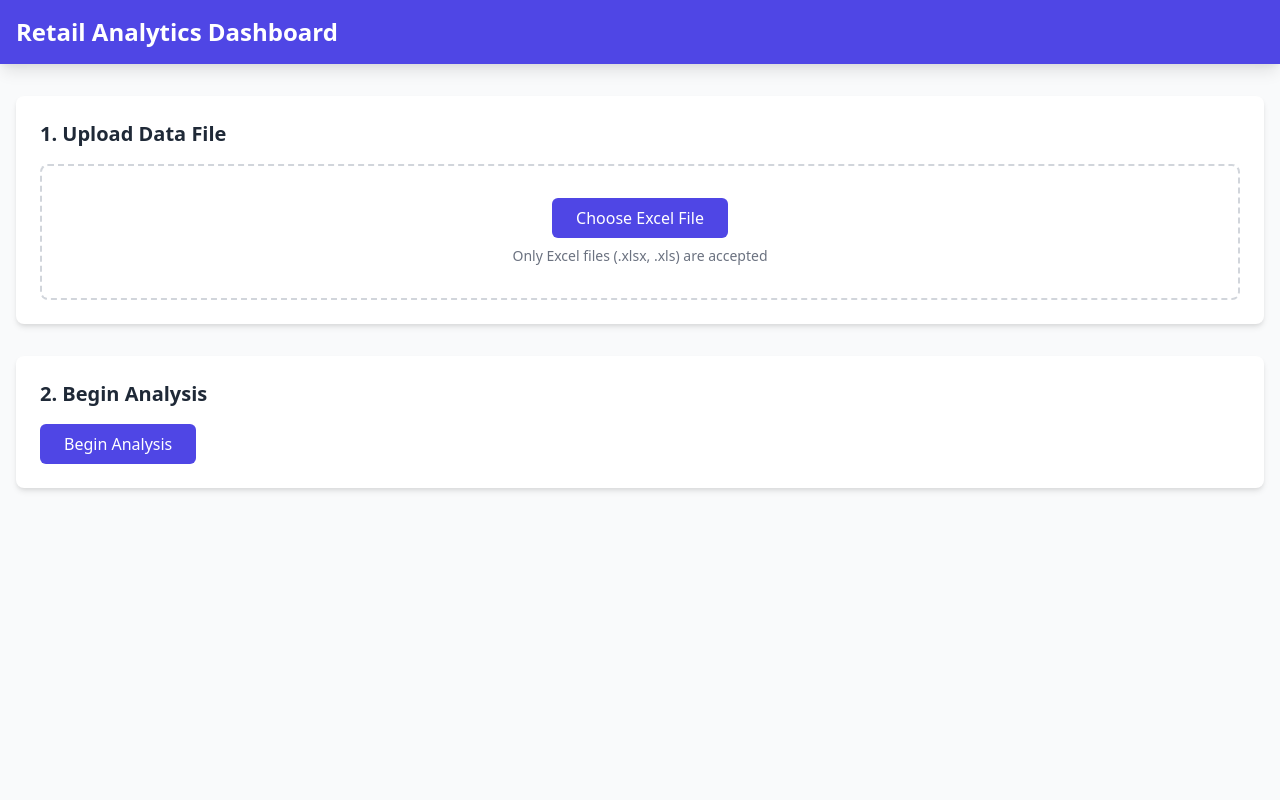
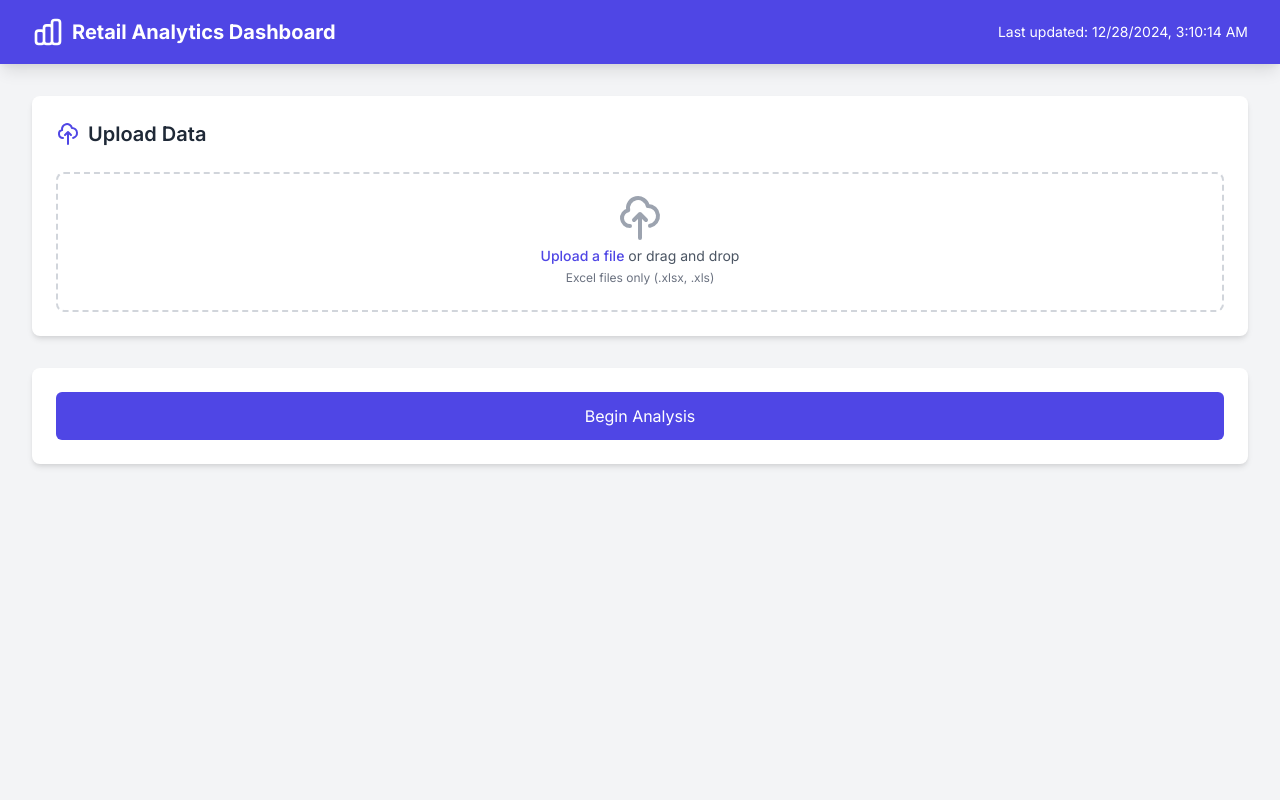
Before and after one commit to verticleagents/verticals-demo, a Flask app: page / in a window 1280 px wide. Run offline with Flask 3, Linux system fonts and the light colour scheme; some libraries are stand-ins or nearby versions.

Commit message:
Update upload.html

```diff
--- a/templates/upload.html
+++ b/templates/upload.html
@@ -7,62 +7,116 @@
     <script src="https://cdnjs.cloudflare.com/ajax/libs/jquery/3.6.0/jquery.min.js"></script>
     <script src="https://cdnjs.cloudflare.com/ajax/libs/Chart.js/3.7.0/chart.min.js"></script>
     <link href="https://cdnjs.cloudflare.com/ajax/libs/tailwindcss/2.2.19/tailwind.min.css" rel="stylesheet">
+    <link href="https://fonts.googleapis.com/css2?family=Inter:wght@400;500;600;700&display=swap" rel="stylesheet">
+    <style>
+        body {
+            font-family: 'Inter', sans-serif;
+            background-color: #f3f4f6;
+        }
+        .dashboard-card {
+            transition: all 0.3s ease;
+        }
+        .dashboard-card:hover {
+            transform: translateY(-2px);
+            box-shadow: 0 4px 6px -1px rgba(0, 0, 0, 0.1), 0 2px 4px -1px rgba(0, 0, 0, 0.06);
+        }
+        .loading-spinner {
+            border: 3px solid #f3f3f3;
+            border-radius: 50%;
+            border-top: 3px solid #3498db;
+            width: 20px;
+            height: 20px;
+            animation: spin 1s linear infinite;
+        }
+        @keyframes spin {
+            0% { transform: rotate(0deg); }
+            100% { transform: rotate(360deg); }
+        }
+        .chart-container {
+            position: relative;
+            height: 300px;
+            width: 100%;
+        }
+    </style>
 </head>
-<body class="bg-gray-50 min-h-screen">
+<body>
+    <!-- Top Navigation -->
     <nav class="bg-indigo-600 shadow-lg">
-        <div class="max-w-7xl mx-auto px-4 py-4">
-            <h1 class="text-white text-2xl font-semibold">Retail Analytics Dashboard</h1>
+        <div class="max-w-7xl mx-auto px-4 sm:px-6 lg:px-8">
+            <div class="flex justify-between items-center h-16">
+                <div class="flex items-center">
+                    <svg class="h-8 w-8 text-white" fill="none" viewBox="0 0 24 24" stroke="currentColor">
+                        <path stroke-linecap="round" stroke-linejoin="round" stroke-width="2" d="M9 19v-6a2 2 0 00-2-2H5a2 2 0 00-2 2v6a2 2 0 002 2h2a2 2 0 002-2zm0 0V9a2 2 0 012-2h2a2 2 0 012 2v10m-6 0a2 2 0 002 2h2a2 2 0 002-2m0 0V5a2 2 0 012-2h2a2 2 0 012 2v14a2 2 0 01-2 2h-2a2 2 0 01-2-2z"/>
+                    </svg>
+                    <h1 class="ml-2 text-xl font-bold text-white">Retail Analytics Dashboard</h1>
+                </div>
+                <div class="text-white text-sm" id="lastUpdated"></div>
+            </div>
         </div>
     </nav>
 
-    <main class="max-w-7xl mx-auto px-4 py-8">
+    <main class="max-w-7xl mx-auto px-4 sm:px-6 lg:px-8 py-8">
         <!-- File Upload Section -->
         <div class="bg-white rounded-lg shadow-md p-6 mb-8">
-            <h2 class="text-xl font-semibold mb-4 text-gray-800">1. Upload Data File</h2>
-            <div class="border-2 border-dashed border-gray-300 rounded-lg p-8 text-center">
-                <form id="uploadForm" class="space-y-4">
-                    <div class="flex flex-col items-center">
-                        <label class="cursor-pointer bg-indigo-600 text-white px-6 py-2 rounded-md hover:bg-indigo-700 transition-colors">
-                            Choose Excel File
-                            <input type="file" name="file" class="hidden" accept=".xlsx,.xls">
-                        </label>
-                        <p class="text-sm text-gray-500 mt-2">Only Excel files (.xlsx, .xls) are accepted</p>
+            <div class="flex items-center mb-6">
+                <svg class="h-6 w-6 text-indigo-600 mr-2" fill="none" viewBox="0 0 24 24" stroke="currentColor">
+                    <path stroke-linecap="round" stroke-linejoin="round" stroke-width="2" d="M7 16a4 4 0 01-.88-7.903A5 5 0 1115.9 6L16 6a5 5 0 011 9.9M15 13l-3-3m0 0l-3 3m3-3v12"/>
+                </svg>
+                <h2 class="text-xl font-semibold text-gray-800">Upload Data</h2>
+            </div>
+            <form id="uploadForm" class="space-y-4">
+                <div class="flex justify-center px-6 pt-5 pb-6 border-2 border-gray-300 border-dashed rounded-lg">
+                    <div class="space-y-1 text-center">
+                        <svg class="mx-auto h-12 w-12 text-gray-400" fill="none" viewBox="0 0 24 24" stroke="currentColor">
+                            <path stroke-linecap="round" stroke-linejoin="round" stroke-width="2" d="M7 16a4 4 0 01-.88-7.903A5 5 0 1115.9 6L16 6a5 5 0 011 9.9M15 13l-3-3m0 0l-3 3m3-3v12"/>
+                        </svg>
+                        <div class="flex text-sm text-gray-600">
+                            <label class="relative cursor-pointer bg-white rounded-md font-medium text-indigo-600 hover:text-indigo-500">
+                                <span>Upload a file</span>
+                                <input type="file" name="file" class="sr-only" accept=".xlsx,.xls">
+                            </label>
+                            <p class="pl-1">or drag and drop</p>
+                        </div>
+                        <p class="text-xs text-gray-500">Excel files only (.xlsx, .xls)</p>
                     </div>
-                </form>
-                <div id="uploadStatus" class="mt-4 hidden">
-                    <div class="flex items-center justify-center text-sm">
-                        <span class="text-green-600">File uploaded successfully!</span>
-                    </div>
+                </div>
+            </form>
+            <div id="uploadStatus" class="mt-4 hidden">
+                <div class="flex items-center justify-center text-sm text-green-600">
+                    <svg class="h-5 w-5 mr-2" fill="none" viewBox="0 0 24 24" stroke="currentColor">
+                        <path stroke-linecap="round" stroke-linejoin="round" stroke-width="2" d="M5 13l4 4L19 7"/>
+                    </svg>
+                    File uploaded successfully!
                 </div>
             </div>
         </div>
 
-        <!-- Analysis Section -->
+        <!-- Analysis Button -->
         <div class="bg-white rounded-lg shadow-md p-6 mb-8">
-            <h2 class="text-xl font-semibold mb-4 text-gray-800">2. Begin Analysis</h2>
-            <button id="analyzeBtn" class="bg-indigo-600 text-white px-6 py-2 rounded-md hover:bg-indigo-700 transition-colors disabled:bg-gray-400" disabled>
-                Begin Analysis
+            <button id="analyzeBtn" class="w-full bg-indigo-600 text-white px-6 py-3 rounded-md hover:bg-indigo-700 transition-colors disabled:bg-gray-400 disabled:cursor-not-allowed flex items-center justify-center" disabled>
+                <span>Begin Analysis</span>
+                <div class="loading-spinner ml-2 hidden"></div>
             </button>
-            <div id="analysisStatus" class="mt-4 hidden">
-                <div class="animate-pulse flex space-x-4">
-                    <div class="flex-1 space-y-4 py-1">
-                        <div class="h-4 bg-gray-200 rounded w-3/4"></div>
-                    </div>
-                </div>
-            </div>
         </div>
 
         <!-- Results Section -->
         <div id="resultsSection" class="hidden">
-            <h2 class="text-xl font-semibold mb-4 text-gray-800">3. Analysis Results</h2>
-            <div id="chartsContainer" class="grid grid-cols-1 md:grid-cols-2 gap-6">
-                <!-- Charts will be dynamically added here -->
+            <!-- Quick Stats -->
+            <div class="grid grid-cols-1 md:grid-cols-2 lg:grid-cols-4 gap-6 mb-8">
+                <!-- Quick stat cards will be added here -->
+            </div>
+
+            <!-- Charts Grid -->
+            <div id="chartsContainer" class="grid grid-cols-1 lg:grid-cols-2 gap-6">
+                <!-- Charts will be added here -->
             </div>
         </div>
     </main>
 
     <script>
         $(document).ready(function() {
+            updateLastUpdated();
+
             $('input[type="file"]').change(function() {
                 const file = this.files[0];
                 if (file) {
@@ -80,179 +134,154 @@
                             $('#analyzeBtn').prop('disabled', false);
                         },
                         error: function(xhr) {
-                            alert('Error uploading file: ' + xhr.responseJSON.error);
+                            showError('Error uploading file: ' + xhr.responseJSON.error);
                         }
                     });
                 }
             });
 
             $('#analyzeBtn').click(function() {
-                $('#analysisStatus').removeClass('hidden');
-                $(this).prop('disabled', true);
+                const btn = $(this);
+                btn.prop('disabled', true);
+                btn.find('.loading-spinner').removeClass('hidden');
 
                 $.ajax({
                     url: '/begin_analysis',
                     type: 'GET',
                     success: function(response) {
-                        $('#analysisStatus').addClass('hidden');
+                        btn.find('.loading-spinner').addClass('hidden');
                         $('#resultsSection').removeClass('hidden');
                         displayResults(response.results);
+                        updateLastUpdated();
                     },
                     error: function(xhr) {
-                        $('#analysisStatus').addClass('hidden');
-                        $('#analyzeBtn').prop('disabled', false);
-                        alert('Error during analysis: ' + xhr.responseJSON.error);
+                        btn.prop('disabled', false);
+                        btn.find('.loading-spinner').addClass('hidden');
+                        showError('Error during analysis: ' + xhr.responseJSON.error);
                     }
                 });
             });
         });
 
+        function updateLastUpdated() {
+            const now = new Date();
+            $('#lastUpdated').text('Last updated: ' + now.toLocaleString());
+        }
+
+        function showError(message) {
+            alert(message); // You could replace this with a more sophisticated error display
+        }
+
+        function createQuickStatCard(title, value, trend = null) {
+            const trendHtml = trend ? `
+                <div class="flex items-center mt-2">
+                    <span class="text-sm ${trend.startsWith('+') ? 'text-green-500' : 'text-red-500'}">
+                        ${trend}
+                    </span>
+                </div>
+            ` : '';
+
+            return `
+                <div class="bg-white rounded-lg shadow-md p-6 dashboard-card">
+                    <h3 class="text-sm font-medium text-gray-500">${title}</h3>
+                    <p class="text-2xl font-semibold mt-2">${value}</p>
+                    ${trendHtml}
+                </div>
+            `;
+        }
+
         function displayResults(results) {
-            const container = $('#chartsContainer');
-            container.empty();
+            // Quick Stats
+            const statsContainer = $('#resultsSection > div').first();
+            statsContainer.empty();
 
-            // High Value Customers
-            createChart(container, 'High Value Customers', {
-                labels: results.top_customers.map(c => `Customer ${c.customer_id}`),
+            statsContainer.append(createQuickStatCard('High Value Customers', results.high_value_customers_count, '+12%'));
+            statsContainer.append(createQuickStatCard('Churned Customers', results.churned_customers_count, '-5%'));
+            statsContainer.append(createQuickStatCard('Active Stores', results.store_performance_summary.length, '+1'));
+            statsContainer.append(createQuickStatCard('Top Products', results.top_products.length, '+8%'));
+
+            // Charts
+            const chartsContainer = $('#chartsContainer');
+            chartsContainer.empty();
+
+            // Create all charts
+            createChartCard(chartsContainer, 'Customer Segments', 'doughnut', {
+                labels: Object.keys(results.customer_segments),
                 datasets: [{
-                    label: 'Total Spend',
-                    data: results.top_customers.map(c => c.total_spend),
-                    backgroundColor: 'rgba(79, 70, 229, 0.6)',
-                    borderColor: 'rgba(79, 70, 229, 1)'
+                    data: Object.values(results.customer_segments),
+                    backgroundColor: generateColors(Object.keys(results.customer_segments).length)
                 }]
             });
 
-            // Churned Customers
-            createChart(container, 'Churned Customers', {
-                labels: ['Churned Customers'],
-                datasets: [{
-                    label: 'Count',
-                    data: [results.churned_customers_count],
-                    backgroundColor: 'rgba(229, 70, 79, 0.6)',
-                    borderColor: 'rgba(229, 70, 79, 1)'
-                }]
-            });
-
-            // Transactions by Store
-            createChart(container, 'Transactions by Store', {
+            createChartCard(chartsContainer, 'Store Performance', 'bar', {
                 labels: results.store_performance_summary.map(s => s.store_location),
                 datasets: [{
                     label: 'Total Transactions',
                     data: results.store_performance_summary.map(s => s.total_transactions),
-                    backgroundColor: 'rgba(79, 70, 229, 0.6)',
-                    borderColor: 'rgba(79, 70, 229, 1)'
+                    backgroundColor: 'rgba(79, 70, 229, 0.6)'
                 }]
             });
 
-            // Store Ratings vs Transaction Value
-            createChart(container, 'Store Ratings vs Transaction Value', {
-                labels: results.store_performance_summary.map(s => s.store_location),
+            createChartCard(chartsContainer, 'Top Products by Revenue', 'bar', {
+                labels: results.top_products.map(p => p.item_name),
                 datasets: [{
-                    label: 'Average Transaction Value',
-                    data: results.store_performance_summary.map(s => s.avg_transaction_value),
-                    backgroundColor: 'rgba(79, 70, 229, 0.6)',
-                    borderColor: 'rgba(79, 70, 229, 1)'
-                }, {
-                    label: 'Average Rating',
-                    data: results.store_performance_summary.map(s => results.average_ratings_by_store[s.store_location] || 0),
-                    backgroundColor: 'rgba(229, 70, 79, 0.6)',
-                    borderColor: 'rgba(229, 70, 79, 1)'
+                    label: 'Revenue',
+                    data: results.top_products.map(p => p.total_revenue),
+                    backgroundColor: 'rgba(59, 130, 246, 0.6)'
                 }]
             });
 
-            // Average Spend by Age Group
-            createChart(container, 'Average Spend by Age Group', {
-                labels: Object.keys(results.avg_spend_by_age),
+            createChartCard(chartsContainer, 'Hourly Transaction Trends', 'line', {
+                labels: results.hourly_trends.map(h => h.hour + ':00'),
                 datasets: [{
-                    label: 'Average Spend',
-                    data: Object.values(results.avg_spend_by_age),
-                    backgroundColor: 'rgba(79, 70, 229, 0.6)',
-                    borderColor: 'rgba(79, 70, 229, 1)'
-                }]
-            });
-
-            // Average Spend by Visit Frequency
-            createChart(container, 'Average Spend by Visit Frequency', {
-                labels: Object.keys(results.avg_spend_by_frequency),
-                datasets: [{
-                    label: 'Average Spend',
-                    data: Object.values(results.avg_spend_by_frequency),
-                    backgroundColor: 'rgba(79, 70, 229, 0.6)',
-                    borderColor: 'rgba(79, 70, 229, 1)'
-                }]
-            });
-
-            // Top 10 Products by Orders
-            createChart(container, 'Top 10 Products by Orders', {
-                labels: results.top_products.map(p => p.item_name),
-                datasets: [{
-                    label: 'Total Orders',
-                    data: results.top_products.map(p => p.total_orders),
-                    backgroundColor: 'rgba(79, 70, 229, 0.6)',
-                    borderColor: 'rgba(79, 70, 229, 1)'
-                }]
-            });
-
-            // Product Revenue vs Rating
-            createChart(container, 'Product Revenue vs Rating', {
-                labels: results.product_ratings.map(p => p.item_name),
-                datasets: [{
-                    label: 'Revenue',
-                    data: results.product_ratings.map(p => p.total_revenue),
-                    backgroundColor: 'rgba(79, 70, 229, 0.6)',
-                    borderColor: 'rgba(79, 70, 229, 1)'
-                }, {
-                    label: 'Rating',
-                    data: results.product_ratings.map(p => p.rating_overall),
-                    backgroundColor: 'rgba(229, 70, 79, 0.6)',
-                    borderColor: 'rgba(229, 70, 79, 1)'
-                }]
-            });
-
-            // Hourly Transaction Trends
-            createChart(container, 'Hourly Transaction Trends', {
-                labels: results.hourly_trends.map(h => h.hour),
-                datasets: [{
-                    label: 'Transaction Count',
+                    label: 'Transactions',
                     data: results.hourly_trends.map(h => h.transaction_count),
-                    backgroundColor: 'rgba(79, 70, 229, 0.6)',
-                    borderColor: 'rgba(79, 70, 229, 1)'
-                }]
-            });
-
-            // Seasonal Transaction Trends
-            createChart(container, 'Seasonal Transaction Trends', {
-                labels: results.seasonal_trends.map(s => s.season),
-                datasets: [{
-                    label: 'Transaction Count',
-                    data: results.seasonal_trends.map(s => s.transaction_count),
-                    backgroundColor: 'rgba(79, 70, 229, 0.6)',
-                    borderColor: 'rgba(79, 70, 229, 1)'
+                    borderColor: 'rgb(79, 70, 229)',
+                    tension: 0.1
                 }]
             });
         }
 
-        function createChart(container, title, data) {
-            const canvas = $('<canvas></canvas>');
-            container.append(`
-                <div class="bg-white rounded-lg shadow-md p-6">
-                    <h3 class="text-lg font-semibold mb-3">${title}</h3>
+        function createChartCard(container, title, type, data) {
+            const cardHtml = `
+                <div class="bg-white rounded-lg shadow-md p-6 dashboard-card">
+                    <h3 class="text-lg font-semibold mb-4">${title}</h3>
+                    <div class="chart-container">
+                        <canvas></canvas>
+                    </div>
                 </div>
-            `).find('div:last').append(canvas);
+            `;
 
-            new Chart(canvas[0].getContext('2d'), {
-                type: title.includes('vs') ? 'line' : 'bar',
+            const card = $(cardHtml);
+            container.append(card);
+
+            new Chart(card.find('canvas')[0].getContext('2d'), {
+                type: type,
                 data: data,
                 options: {
                     responsive: true,
-                    scales: {
-                        y: {
-                            beginAtZero: true
+                    maintainAspectRatio: false,
+                    plugins: {
+                        legend: {
+                            position: 'bottom'
                         }
                     }
                 }
             });
         }
+
+        function generateColors(count) {
+            const colors = [
+                'rgba(79, 70, 229, 0.6)',
+                'rgba(59, 130, 246, 0.6)',
+                'rgba(16, 185, 129, 0.6)',
+                'rgba(245, 158, 11, 0.6)',
+                'rgba(239, 68, 68, 0.6)',
+                'rgba(139, 92, 246, 0.6)',
+                'rgba(236, 72, 153, 0.6)'
+            ];
+            return Array(count).fill().map((_, i) => colors[i % colors.length]);
+        }
     </script>
 </body>
 </html>
```
